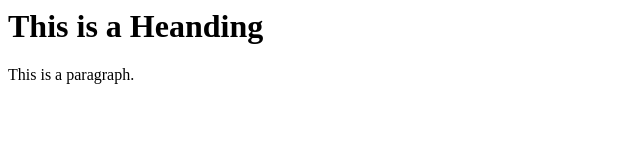
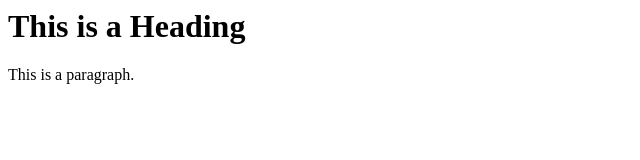
Before and after one commit to ashariati2000/GitHub-Pages, a plain HTML site: page index.html in a window 1280 px wide. Shown: the full height of the page, 0-640 px from the left. Drawn offline with Linux system fonts and the light colour scheme.

Commit message:
Update index.html

```diff
--- a/index.html
+++ b/index.html
@@ -5,7 +5,7 @@
 </head>
 <body>
 
-<h1>This is a Heanding</h1>
+<h1>This is a Heading</h1>
 <p>This is a paragraph.</P>
 
 </body>
```
